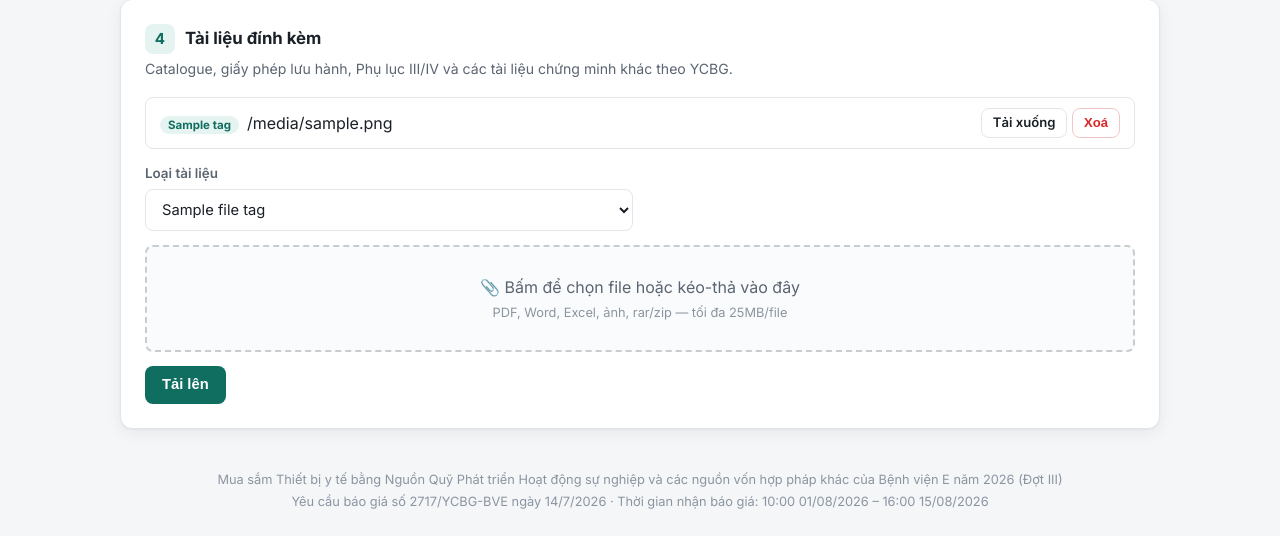
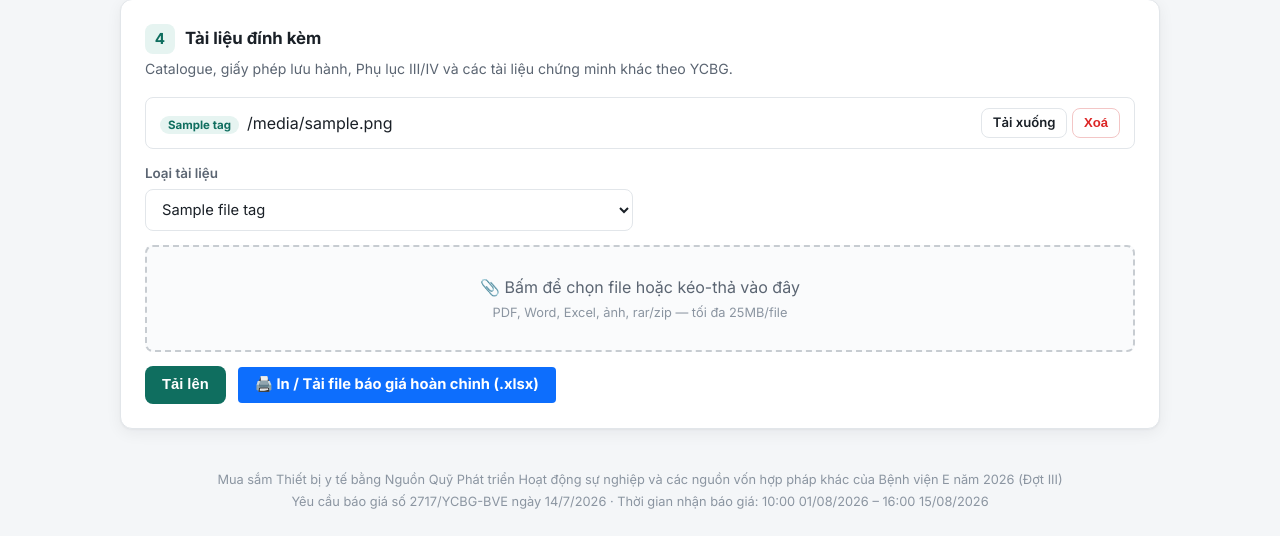
Before and after one commit to phanhoangduc232-collab/B-o-gi-TBYT, a Flask app: template templates/form.html in a window 1280 px wide. Shown: the part 1958-2494 px from the top of the page. Run offline with Flask 3, Linux system fonts and the light colour scheme; the template is opened without the code that fills it: most values are stand-ins (such as "Sample title", 1, 10 or a date in 2020).

Commit message:
Update form.html

```diff
--- a/templates/form.html
+++ b/templates/form.html
@@ -58,9 +58,9 @@
         <b style="color: #084298; font-size: 14px;">📥 1. Tải biểu mẫu báo giá chuẩn:</b>
         <div style="font-size: 12px; color: #555;">Tải file về, điền các thiết bị chào giá theo đúng quy định.</div>
       </div>
-      <a href="{{ url_for('static', filename='mau_bao_gia.xlsx') }}" download class="btn btn-sm btn-primary" style="text-decoration: none; padding: 6px 14px; font-weight: bold; border-radius: 4px;">
-        Tải file mẫu Excel (.xlsx)
-      </a>
+      <a href="{{ url_for('static', filename='Mau_import_baogia.xlsx') }}" download class="btn btn-sm btn-primary" style="text-decoration: none; padding: 6px 14px; font-weight: bold; border-radius: 4px;">
+      Tải file mẫu Excel (.xlsx)
+    </a>
     </div>
 
     {% if not readonly %}
@@ -230,7 +230,12 @@
       <div>📎 <span class="dz-label">Bấm để chọn file hoặc kéo-thả vào đây</span></div>
       <div class="form-text">PDF, Word, Excel, ảnh, rar/zip — tối đa 25MB/file</div>
     </div>
-    <div style="margin-top:14px"><button class="btn btn-primary" type="submit">Tải lên</button></div>
+    <div style="margin-top:14px; display: flex; gap: 12px; align-items: center; flex-wrap: wrap;">
+      <button class="btn btn-primary" type="submit">Tải lên</button>
+      <a href="{{ url_for('export_vendor_quote') }}" class="btn" style="background-color: #0d6efd; color: #ffffff; text-decoration: none; padding: 8px 16px; border-radius: 4px; font-weight: bold; display: inline-block;">
+        🖨️ In / Tải file báo giá hoàn chỉnh (.xlsx)
+      </a>
+    </div>
   </form>
   {% endif %}
 </div>
```
